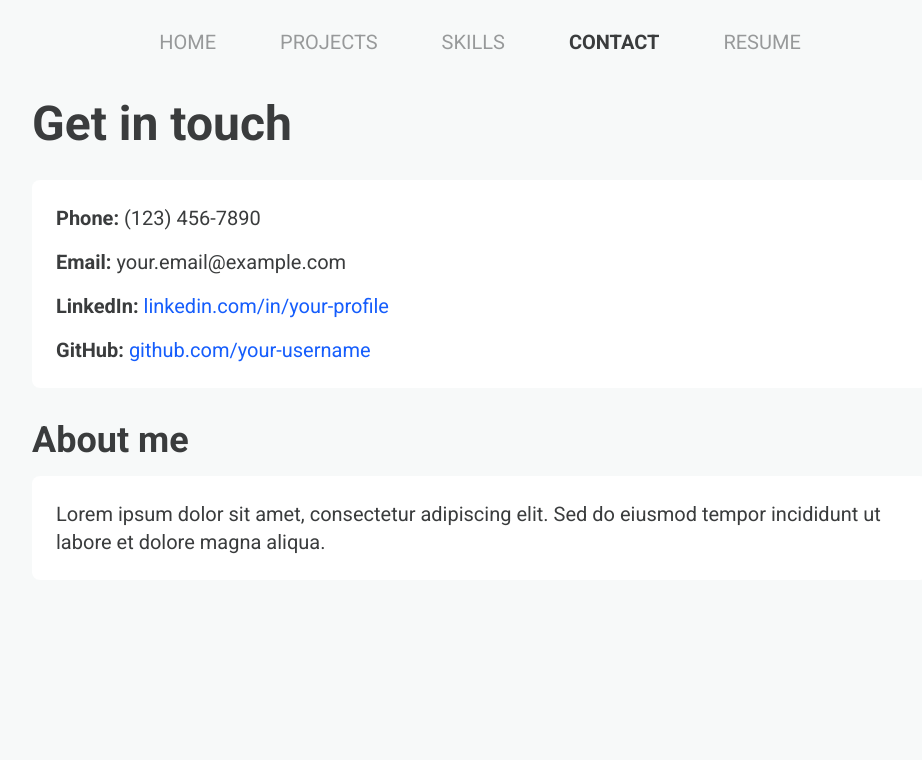
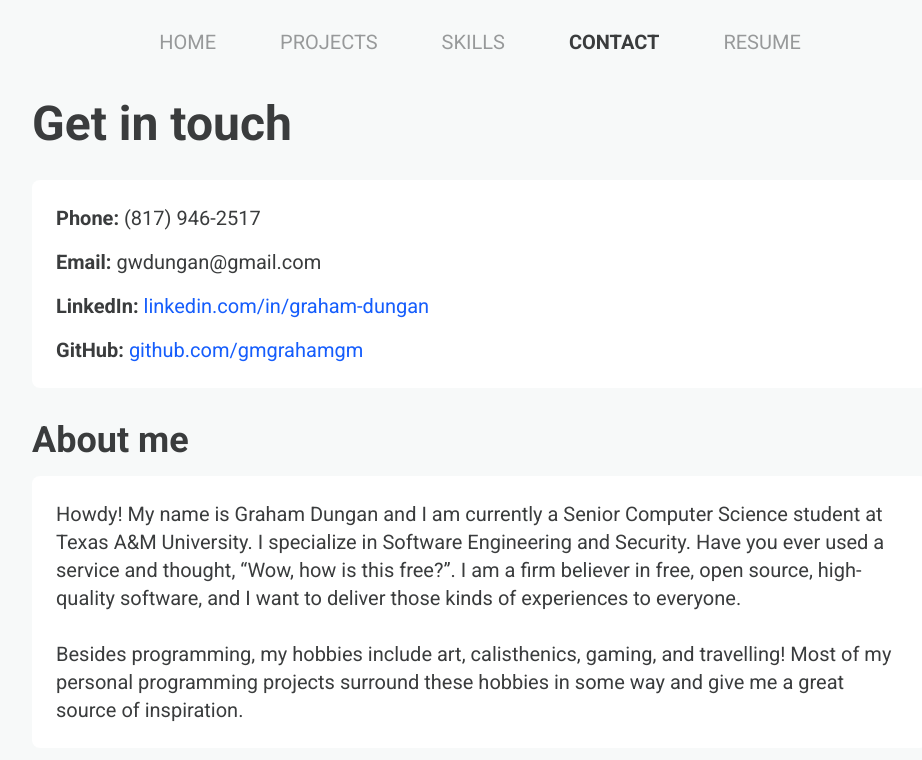
Before and after one commit to gmgrahamgm/personal-website, a React (Vite) app: page /contact in a window 1280 px wide. Shown: the top 760 px of the page, without its empty margins (160-1082 px from the left). Built offline with nearby package versions, Linux system fonts and the light colour scheme.

Commit message:
Updated contact info

```diff
--- a/src/pages/Contact.jsx
+++ b/src/pages/Contact.jsx
@@ -8,37 +8,46 @@ export default function Contact() {
 
       <ul className="contact-list">
         <li>
-          <strong>Phone:</strong> (123) 456-7890
+          <strong>Phone:</strong> (817) 946-2517
         </li>
         <li>
-          <strong>Email:</strong> your.email@example.com
+          <strong>Email:</strong> gwdungan@gmail.com
         </li>
         <li>
           <strong>LinkedIn:</strong>{" "}
           <a
-            href="https://www.linkedin.com/in/your-profile"
+            href="https://www.linkedin.com/in/graham-dungan-420943249/"
             target="_blank"
             rel="noopener noreferrer"
           >
-            linkedin.com/in/your-profile
+            linkedin.com/in/graham-dungan
           </a>
         </li>
         <li>
           <strong>GitHub:</strong>{" "}
           <a
-            href="https://github.com/your-username"
+            href="https://github.com/gmgrahamgm"
             target="_blank"
             rel="noopener noreferrer"
           >
-            github.com/your-username
+            github.com/gmgrahamgm
           </a>
         </li>
       </ul>
 
       <h2 className="about-heading">About me</h2>
       <p className="about-text">
-        Lorem ipsum dolor sit amet, consectetur adipiscing elit. Sed do eiusmod
-        tempor incididunt ut labore et dolore magna aliqua.
+        Howdy! My name is Graham Dungan and I am currently a Senior Computer
+        Science student at Texas A&M University. I specialize in Software
+        Engineering and Security. Have you ever used a service and thought,
+        “Wow, how is this free?”. I am a firm believer in free, open source,
+        high-quality software, and I want to deliver those kinds of experiences
+        to everyone.
+        <br></br>
+        <br></br>
+        Besides programming, my hobbies include art, calisthenics, gaming, and
+        travelling! Most of my personal programming projects surround these
+        hobbies in some way and give me a great source of inspiration.
       </p>
     </div>
   );
```
